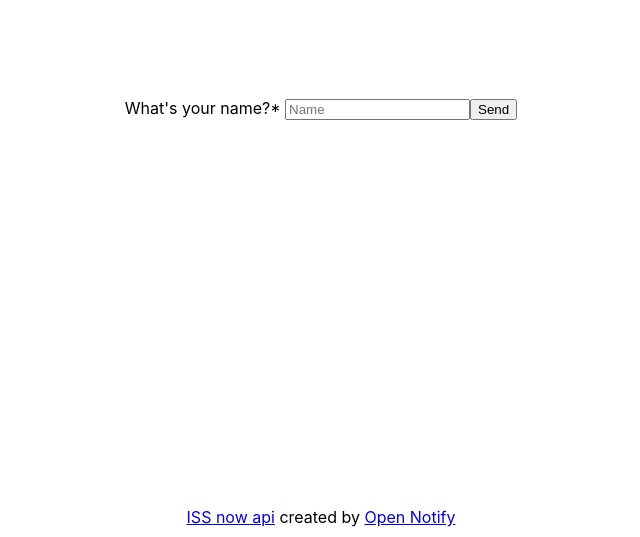
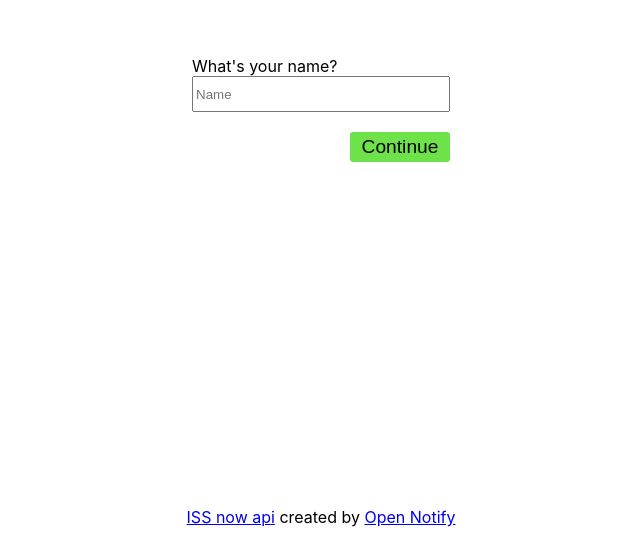
Before and after one commit to OliwerE/React-ISS-Location, a React (Create React App) app: page / in a window 1280 px wide. Shown: the part 263-800 px from the top of the page, without its empty margins (319-959 px from the left). Built offline with nearby package versions, Linux system fonts and the light colour scheme.

Commit message:
Add button style

```diff
--- a/src/components/IssCoordinates.js
+++ b/src/components/IssCoordinates.js
@@ -1,12 +1,14 @@
 import React from 'react'
+import './iss-coordinates.css'
 
-const IssCoordinates = ({ showMap, issLocation }) => {
+const IssCoordinates = ({ showMap, issLocation, refreshIssLocation }) => {
 
   return (
     <>
       <p>Latitude: {issLocation.latitude}</p>
       <p>Longitude: {issLocation.longitude}</p>
-      <button onClick={() => showMap()}>Show on map</button>
+      <button id="show-map-btn" className="iss-coordinates-btn" onClick={() => showMap()}>Show on map</button>
+      <button id="refresh-coordinates-btn" className="iss-coordinates-btn" onClick={() => refreshIssLocation()}>Refresh</button>
     </>
   )
 }
--- a/src/components/IssLocation.js
+++ b/src/components/IssLocation.js
@@ -10,8 +10,8 @@ const IssLocation = () => {
   const [showLocation, setShowLocation] = useState(false)
   const [showMap, setShowMap] = useState(false)
 
-  useEffect(() => {
-    fetch('http://api.open-notify.org/iss-now.json').then(res => {
+  const getIssLocation = async () => {
+    await fetch('http://api.open-notify.org/iss-now.json').then(res => {
       return res.json()
     }).then(json => {
       const { longitude, latitude } = json.iss_position
@@ -20,6 +20,14 @@ const IssLocation = () => {
     }).catch(err => {
       console.error(err)
     })
+  }
+
+  const handleRefreshIssLocation = () => {
+    getIssLocation()
+  }
+
+  useEffect(() => {
+    getIssLocation()
   }, [])
 
   const handleShowMap = () => {
@@ -41,14 +49,14 @@ const IssLocation = () => {
   const userQuestion = (
     <>
       <h1>Do you want to know the current position of the international space station?</h1>
-      <button onClick={handleOnGetLocation}>Tell me!</button>
+      <button id="get-iss-location-btn" onClick={handleOnGetLocation}>Tell me!</button>
     </>
   )
 
     const issData = (
       <>
         <h1>Current position of the international space station:</h1>
-        {showMap ? <IssMapLocation issLocation={issLocation} showCoordinates={handleShowCoordinates} /> : <IssCoordinates showMap={handleShowMap} issLocation={issLocation} />}
+        {showMap ? <IssMapLocation issLocation={issLocation} showCoordinates={handleShowCoordinates} refreshIssLocation={handleRefreshIssLocation} /> : <IssCoordinates showMap={handleShowMap} issLocation={issLocation} refreshIssLocation={handleRefreshIssLocation} />}
       </>
     )
 
--- a/src/components/IssMapLocation.js
+++ b/src/components/IssMapLocation.js
@@ -1,10 +1,12 @@
 import React from 'react'
 import './iss-map-location.css'
+import './iss-coordinates.css'
 import GoogleMapReact from 'google-map-react'
 import MapMarker from './MapMarker'
 
-const IssMapLocation = ({ issLocation, showCoordinates }) => {
+const IssMapLocation = ({ issLocation, showCoordinates, refreshIssLocation }) => {
   const {longitude, latitude } = issLocation
+
   return (
     <div style={{ height: '100%', width: '100%' }} id="Iss-map location">
       <GoogleMapReact
@@ -20,7 +22,8 @@ const IssMapLocation = ({ issLocation, showCoordinates }) => {
       </GoogleMapReact>
       <a target="_blank" without="true" rel="noreferrer" href="https://icons8.com/icon/13800/marker">Marker</a> icon by <a target="_blank" without="true" rel="noreferrer" href="https://icons8.com">Icons8</a>
       <br/>
-      <button onClick={() => showCoordinates()}>Show coordinates</button>
+      <button id="show-coordinates-btn" className="iss-coordinates-btn" onClick={() => showCoordinates()}>Show coordinates</button>
+      <button id="refresh-coordinates-btn" className="iss-coordinates-btn" onClick={() => refreshIssLocation()}>Refresh</button>
     </div>
   )
 }
--- a/src/components/YourNameForm.js
+++ b/src/components/YourNameForm.js
@@ -3,12 +3,15 @@ import './your-name-form.css'
 
 const YourNameForm = ({ submitForm }) => {
   return (
-    <>
+    <div id="your-name-form">
       <form onSubmit={submitForm}>
-        What's your name?* <input id="name" type="text" minLength="1" placeholder="Name" required/>
-        <input type="submit" value="Send" />
+        <label htmlFor="name" >What's your name?</label>
+        <br />
+        <input id="name" name="name" type="text" minLength="1" placeholder="Name" required/>
+        <br />
+        <input id="submit-button" type="submit" value="Continue" />
       </form>
-    </>
+    </div>
   )
 }
 
--- /dev/null
+++ b/src/components/iss-coordinates.css
@@ -0,0 +1,32 @@
+@charset "UTF-8";
+
+.iss-coordinates-btn {
+  margin-top: 20px;
+  width: fit-content;
+  height: 30px;
+  border: none;
+  font-size: 1.20rem;
+  border-radius: 0.2rem;
+}
+
+.iss-coordinates-btn:hover {
+  cursor: pointer;
+}
+
+#show-map-btn, #show-coordinates-btn {
+  background-color: #49c3e2;
+}
+
+#show-map-btn:hover, #show-coordinates-btn:hover {
+  background-color: #49c3e2b2;
+}
+
+
+#refresh-coordinates-btn {
+  background-color: #eea70d;
+  margin-left: 50px;
+}
+
+#refresh-coordinates-btn:hover {
+  background-color: #eea70db2;
+}
--- a/src/components/iss-location.css
+++ b/src/components/iss-location.css
@@ -4,3 +4,19 @@ h1 {
   margin: 0;
   padding: 0;
 }
+
+#get-iss-location-btn {
+  margin-top: 20px;
+  float: right;
+  width: 100px;
+  height: 30px;
+  background-color: #6de249;
+  border: none;
+  font-size: 1.20rem;
+  border-radius: 0.2rem;
+}
+
+#get-iss-location-btn:hover {
+  cursor: pointer;
+  background-color: #6de249b2;
+}
--- a/src/components/your-name-form.css
+++ b/src/components/your-name-form.css
@@ -1,6 +1,27 @@
 @charset "UTF-8";
 
-form {
+#your-name-form form {
   margin: 0;
   padding: 0;
 }
+
+#your-name-form form #name {
+  width: 250px;
+  height: 30px;
+}
+
+#your-name-form form #submit-button {
+  margin-top: 20px;
+  float: right;
+  width: 100px;
+  height: 30px;
+  background-color: #6de249;
+  border: none;
+  font-size: 1.20rem;
+  border-radius: 0.2rem;
+}
+
+#your-name-form form #submit-button:hover {
+  cursor: pointer;
+  background-color: #6de249b2;
+}
```
